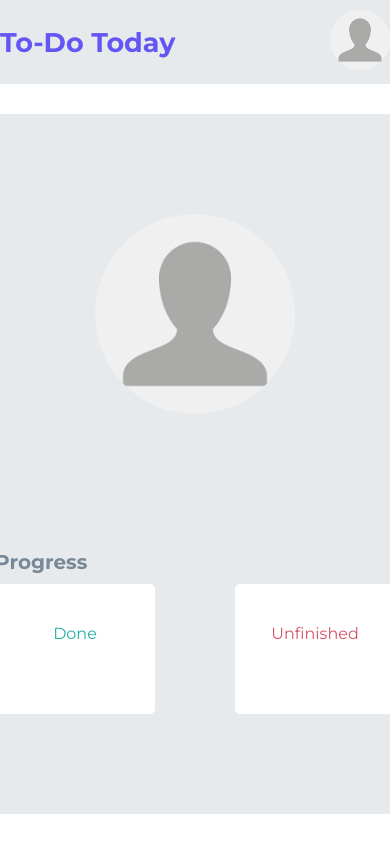
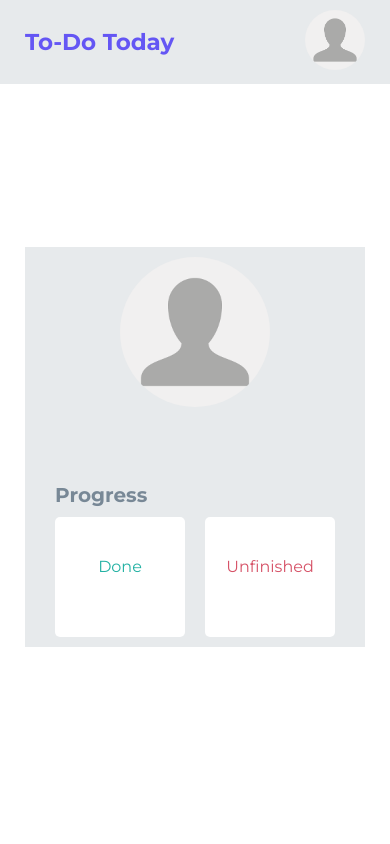
Before and after one commit to AdlerSR/todoToday-frontend, a Vue app: page /profile in a window 390 px wide. Built offline with nearby package versions, Linux system fonts and the light colour scheme; no server answers; sample sign-in values are in the browser's storage.

Commit message:
:iphone: Finish responsive layout

```diff
--- a/src/App.vue
+++ b/src/App.vue
@@ -19,4 +19,28 @@
   max-width: 840px;
   margin: 0 auto;
 }
+
+@media (max-width: 980px){
+  .container {
+    width: 100%;
+    max-width: 540px;
+    margin: 0 auto;
+  }
+}
+
+@media (max-width: 980px){
+  .container {
+    width: 100%;
+    max-width: 540px;
+    margin: 0 auto;
+  }
+}
+
+@media (max-width: 560px){
+  .container {
+    width: 100%;
+    max-width: 340px;
+    margin: 0 auto;
+  }
+}
 </style>
--- a/src/components/Header.vue
+++ b/src/components/Header.vue
@@ -150,4 +150,15 @@ export default class Header extends Vue {
     opacity: 1;
     pointer-events: all;
   }
+
+  @media (max-width: 560px){
+    header .profile-container p {
+      margin-right: 0;
+      width: 90px;
+    }
+
+    header a {
+      font-size: 23px;
+    }
+  }
 </style>
--- a/src/components/TodoPopup.vue
+++ b/src/components/TodoPopup.vue
@@ -59,6 +59,7 @@ export default class TodoPopup extends Vue {
         this.newTodo = res.data;
         this.$emit('clicked', this.newTodo);
         this.$store.commit('changePopup', 'disable');
+        this.handleClosePopup();
 
         this.title = '';
         this.content = '';
@@ -71,7 +72,11 @@ export default class TodoPopup extends Vue {
   }
 
   public handleClosePopup(){
-    this.$store.commit('changePopup', 'disable')
+    this.$store.commit('changePopup', 'disable');
+
+    const body = document.body;
+
+    body.style.overflowY = "auto";
   }
 }
 </script>
@@ -80,14 +85,14 @@ export default class TodoPopup extends Vue {
   .todo-popup__background{
     width: 100%;
     height: 100vh;
-    position: absolute;
+    position: fixed;
     background: rgba(0, 0, 0, 0.377);
     z-index: 999;
     transition: opacity 200ms;
   }
 
   .todo-popup__content{
-    position: absolute;
+    position: fixed;
     top: 50%;
     left: 50%;
     transform: translate(-50%, -50%);
@@ -162,4 +167,23 @@ export default class TodoPopup extends Vue {
     pointer-events: none;
   }
 
+  @media (max-width: 560px){
+    header .profile-container p {
+      margin-right: 0;
+      width: 90px;
+    }
+
+    header a {
+      font-size: 23px;
+    }
+  }
+
+  .todo-popup__content{
+    height: 300px;
+  }
+
+  .todo-popup__content form{
+    height: 300px;
+    width: 300px;
+  }
 </style>
--- a/src/views/Home.vue
+++ b/src/views/Home.vue
@@ -8,8 +8,8 @@
         <button @click="handleAddTodoPopup">Add to-do <PlusIcon /></button>
       </div>
       <div v-if="todos !== null">
-        <ul v-for="todo in todos"  v-bind:key="todo.id" >
-          <li v-bind:v-if="todo.checked === false">
+        <ul>
+          <li v-bind:v-if="todo.checked === false" v-for="todo in todos"  v-bind:key="todo.id">
             <div class="todo-header">
               <div class="todo-header__left">
                 <input type="checkbox" v-bind:checked="todo.checked" @click="handleCheckTodo(todo.id)">
@@ -164,7 +164,11 @@ export default class Home extends Vue {
   }
 
   public handleAddTodoPopup() {
-    this.$store.commit('changePopup', 'enable')
+    this.$store.commit('changePopup', 'enable');
+
+    const body = document.body;
+
+    body.style.overflowY = "hidden";
   }
 }
 </script>
--- a/src/views/Login.vue
+++ b/src/views/Login.vue
@@ -149,5 +149,13 @@ export default class Login extends Vue {
     color: #6456F4;
   }
 
-
+  @media (max-width: 560px){
+    .login .login-container {
+      display: flex;
+      justify-content: center;
+      flex-direction: column;
+      border: 0;
+      padding: 0px;
+    }
+  }
 </style>
--- a/src/views/Profile.vue
+++ b/src/views/Profile.vue
@@ -93,6 +93,13 @@ export default class Profile extends Vue {
     padding: 100px 0px;
   }
 
+  .profile-card .profile-info {
+    display: flex;
+    flex-direction: column;
+    align-items: center;
+    justify-content: center;
+  }
+
   .profile-card .profile-info img {
     border-radius: 100%;
     width: 200px;
@@ -139,4 +146,39 @@ export default class Profile extends Vue {
   .progress-container .progress-items .progress-card__unfinished {
     color: #D65267;
   }
+
+  @media (max-width: 560px) {
+    .container {
+      height: 86vh;
+      display: flex;
+      align-items: center;
+      justify-content: center;
+    }
+
+    .profile-card .profile-info img {
+      width: 150px;
+      height: 150px;
+    }
+
+    .progress-container {
+      width: 280px;
+    }
+
+    .progress-container .progress-items .progress-card {
+      background: #ffffff;
+      border-radius: 5px;
+      padding: 40px 0px;
+      height: 120px;
+      width: 130px;
+      display: flex;
+      align-items: center;
+      justify-content: space-between;
+      flex-direction: column;
+    }
+
+    .profile-card {
+      height: 400px;
+      padding: 10px 0px;
+    }
+  }
 </style>
--- a/src/views/Register.vue
+++ b/src/views/Register.vue
@@ -239,4 +239,14 @@ export default class Login extends Vue {
   .visible {
     display: block;
   }
+
+  @media (max-width: 560px){
+    .login .login-container {
+      display: flex;
+      justify-content: center;
+      flex-direction: column;
+      border: 0;
+      padding: 0px;
+    }
+  }
 </style>
```
Also changed, not shown: src/components/Dropdown.vue (deleted).
